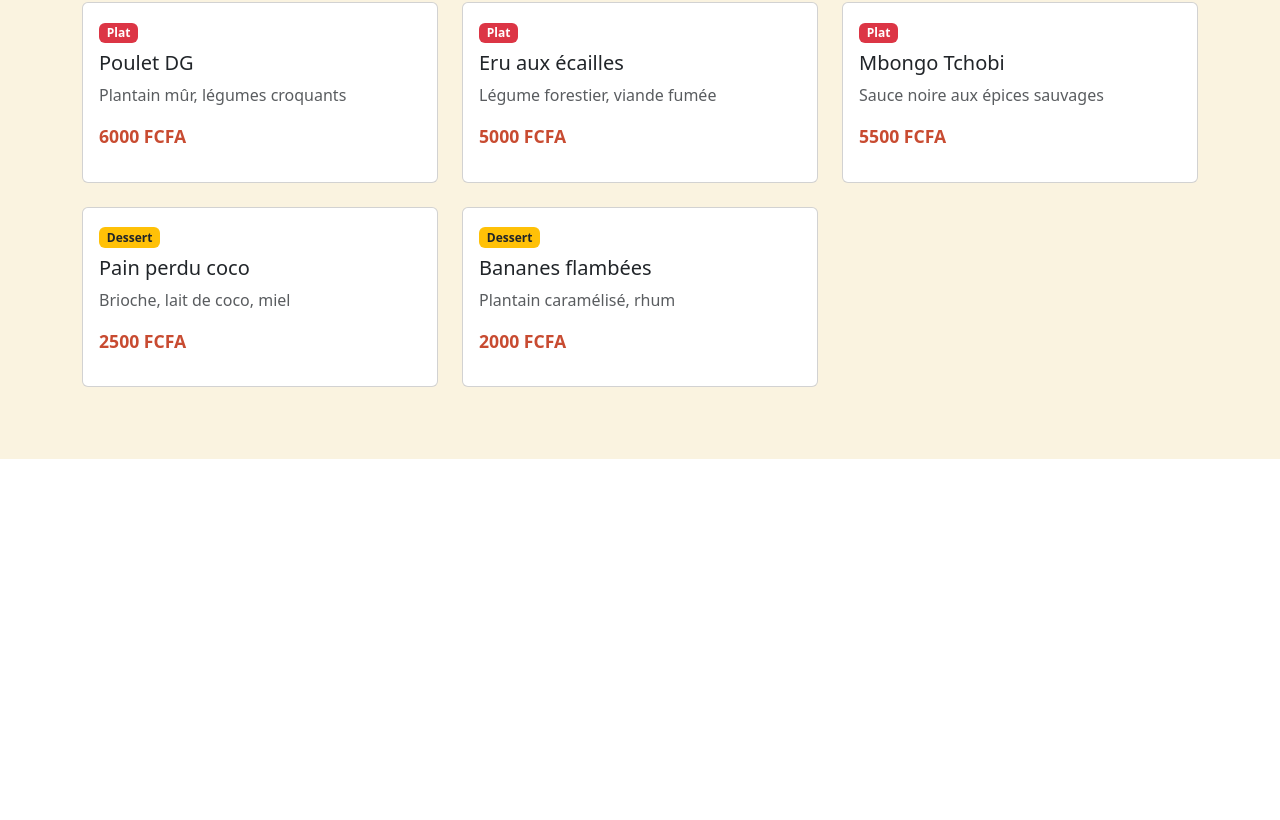
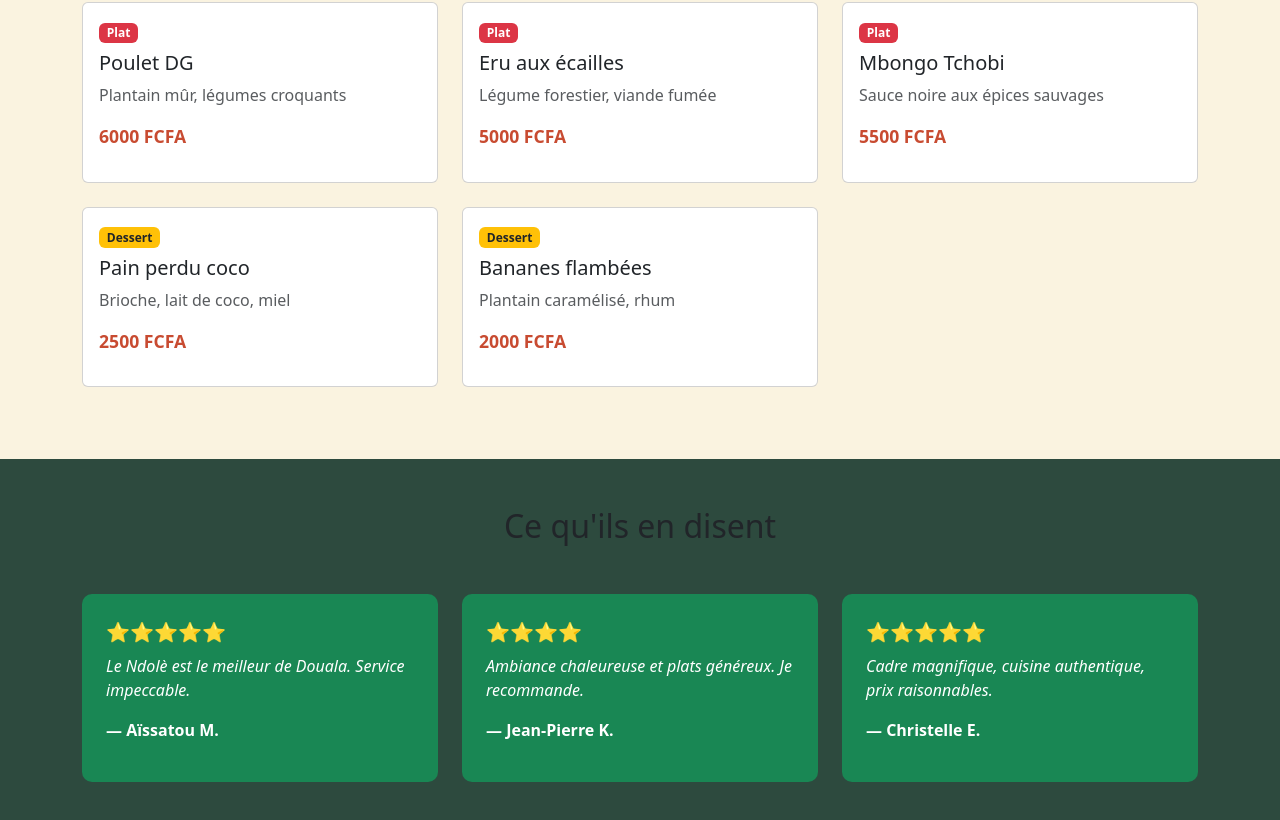
Before and after one commit to ChristelaMba/le-calao-dore, an Angular app: page / in a window 1280 px wide. Shown: the part 997-1817 px from the top of the page. Before the commit the page ends 1456 px from the top, so only its background shows below. Built offline with nearby package versions, Linux system fonts and the light colour scheme.

Commit message:
feat(temoignages): section témoignages avec étoiles dynamiques

```diff
--- a/src/app/app.html
+++ b/src/app/app.html
@@ -1,3 +1,4 @@
 <app-header></app-header>
 <app-hero></app-hero>
 <app-menu></app-menu>
+<app-temoignages></app-temoignages>
--- /dev/null
+++ b/src/app/components/temoignages/temoignages.css
@@ -0,0 +1,17 @@
+.testimonial-card {
+    border-radius: 10px;
+    color: white;
+    height: 100%;
+}
+
+.testimonial-text {
+    font-style: italic;
+}
+
+.testimonials-section {
+    background-color: #2D4A3E;
+}
+
+.stars {
+    font-size: 1.2rem;
+}
--- /dev/null
+++ b/src/app/components/temoignages/temoignages.html
@@ -0,0 +1,23 @@
+<section class="testimonials-section py-5">
+  <div class="container">
+    <h2 class="text-center mb-5">Ce qu'ils en disent</h2>
+    <div class="row">
+      @for (t of testimonials; track t.id) {
+        <div class="col-12 col-md-4 mb-3">
+          <div class="testimonial-card p-4"
+            [class.bg-success]="t.rating > 3"
+            [class.bg-warning]="t.rating === 3"
+            [class.bg-danger]="t.rating < 3">
+            <div class="stars mb-2">
+              @for (star of getStars(t.rating); track $index) {
+                <span>⭐</span>
+              }
+            </div>
+            <p class="testimonial-text">{{ t.text }}</p>
+            <p class="testimonial-author fw-bold">— {{ t.name }}</p>
+          </div>
+        </div>
+      }
+    </div>
+  </div>
+</section>
--- /dev/null
+++ b/src/app/components/temoignages/temoignages.ts
@@ -0,0 +1,26 @@
+import { Component } from '@angular/core';
+
+interface Testimonial {
+  id: number;
+  name: string;
+  rating: number;
+  text: string;
+}
+
+@Component({
+  selector: 'app-temoignages',
+  imports: [],
+  templateUrl: './temoignages.html',
+  styleUrl: './temoignages.css'
+})
+export class Temoignages {
+  testimonials: Testimonial[] = [
+    { id: 1, name: 'Aïssatou M.', rating: 5, text: 'Le Ndolè est le meilleur de Douala. Service impeccable.' },
+    { id: 2, name: 'Jean-Pierre K.', rating: 4, text: 'Ambiance chaleureuse et plats généreux. Je recommande.' },
+    { id: 3, name: 'Christelle E.', rating: 5, text: 'Cadre magnifique, cuisine authentique, prix raisonnables.' }
+  ];
+
+  getStars(rating: number): number[] {
+    return Array(rating).fill(0);
+  }
+}
```
Also changed, not shown: src/app/app.ts (+5 -4 lines), 1 other file (tests, documents, lock files or other folders).
